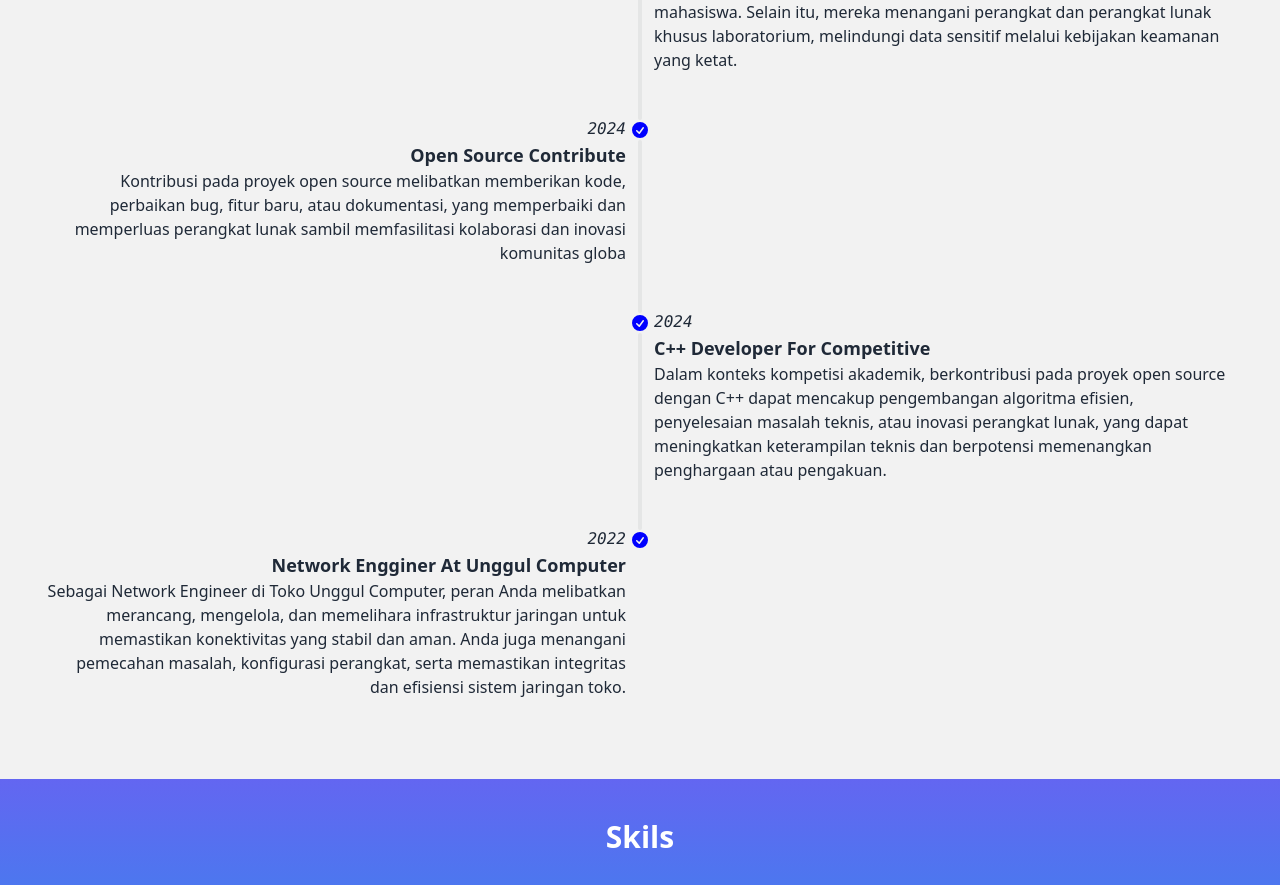
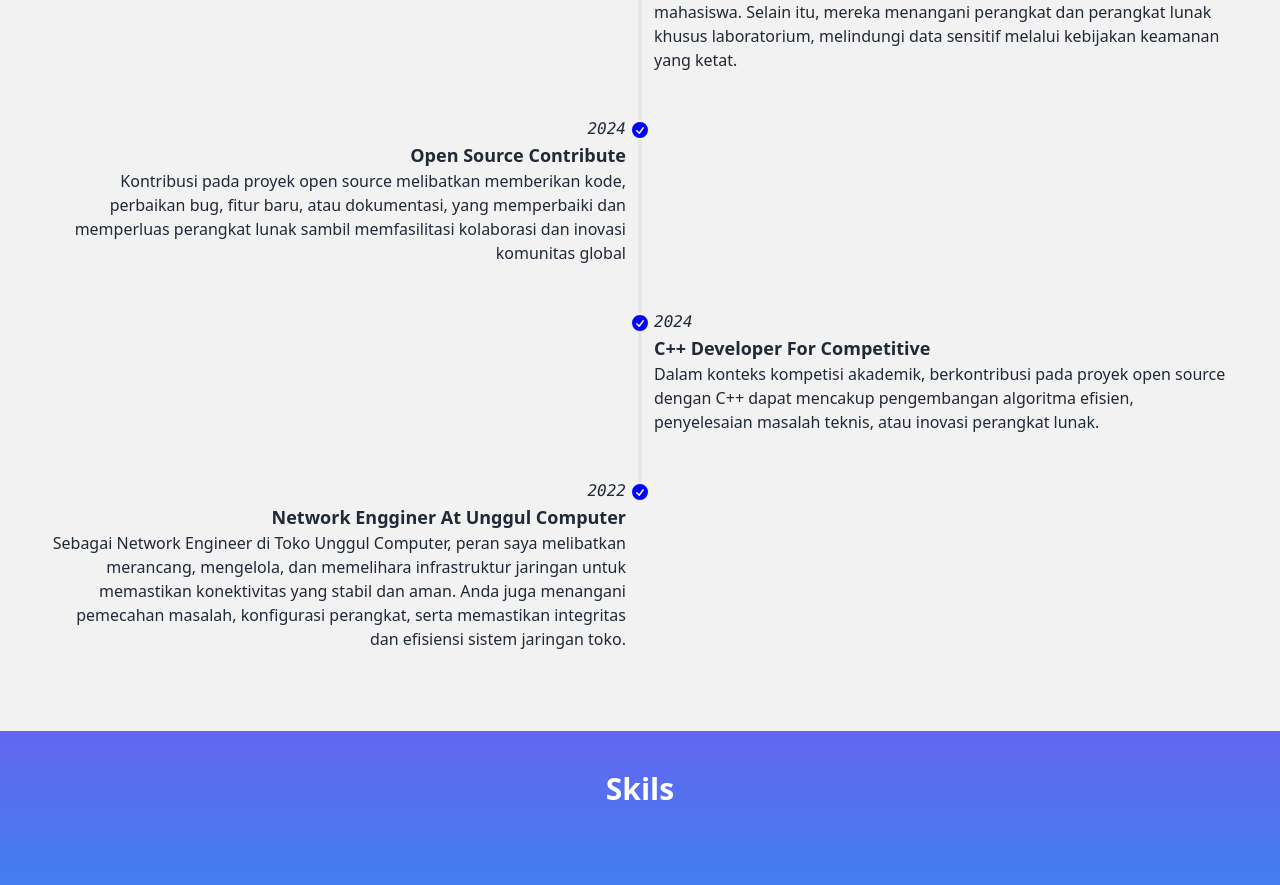
Before and after one commit to dimas292/portofolio, a React (Vite) app: page / in a window 1280 px wide. Shown: the part 1246-2131 px from the top of the page. Built offline with nearby package versions, Linux system fonts and the light colour scheme.

Commit message:
Update experiens.jsx

```diff
--- a/src/screen/experiens.jsx
+++ b/src/screen/experiens.jsx
@@ -94,7 +94,7 @@ export default function Experiens() {
               Kontribusi pada proyek open source melibatkan memberikan kode,
               perbaikan bug, fitur baru, atau dokumentasi, yang memperbaiki dan
               memperluas perangkat lunak sambil memfasilitasi kolaborasi dan
-              inovasi komunitas globa
+              inovasi komunitas global
             </div>
             <hr />
           </li>
@@ -121,9 +121,7 @@ export default function Experiens() {
               </div>
               Dalam konteks kompetisi akademik, berkontribusi pada proyek open
               source dengan C++ dapat mencakup pengembangan algoritma efisien,
-              penyelesaian masalah teknis, atau inovasi perangkat lunak, yang
-              dapat meningkatkan keterampilan teknis dan berpotensi memenangkan
-              penghargaan atau pengakuan.
+              penyelesaian masalah teknis, atau inovasi perangkat lunak.
             </div>
             <hr />
           </li>
@@ -152,7 +150,7 @@ export default function Experiens() {
                 Network Engginer At Unggul Computer
               </div>
               <p>
-                Sebagai Network Engineer di Toko Unggul Computer, peran Anda
+                Sebagai Network Engineer di Toko Unggul Computer, peran saya
                 melibatkan merancang, mengelola, dan memelihara infrastruktur
                 jaringan untuk memastikan konektivitas yang stabil dan aman.
                 Anda juga menangani pemecahan masalah, konfigurasi perangkat,
```
